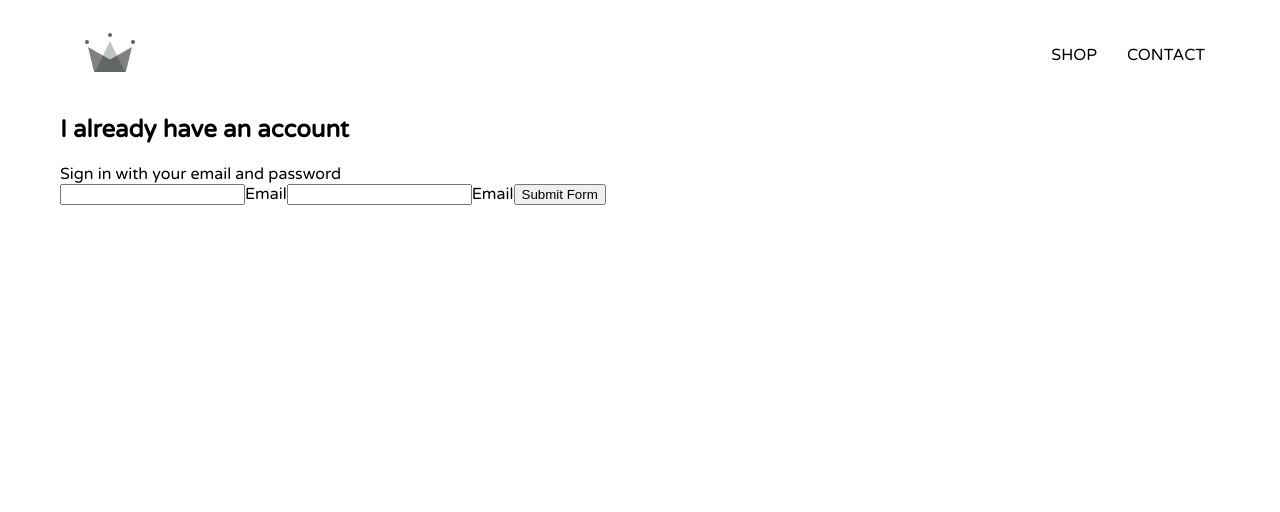
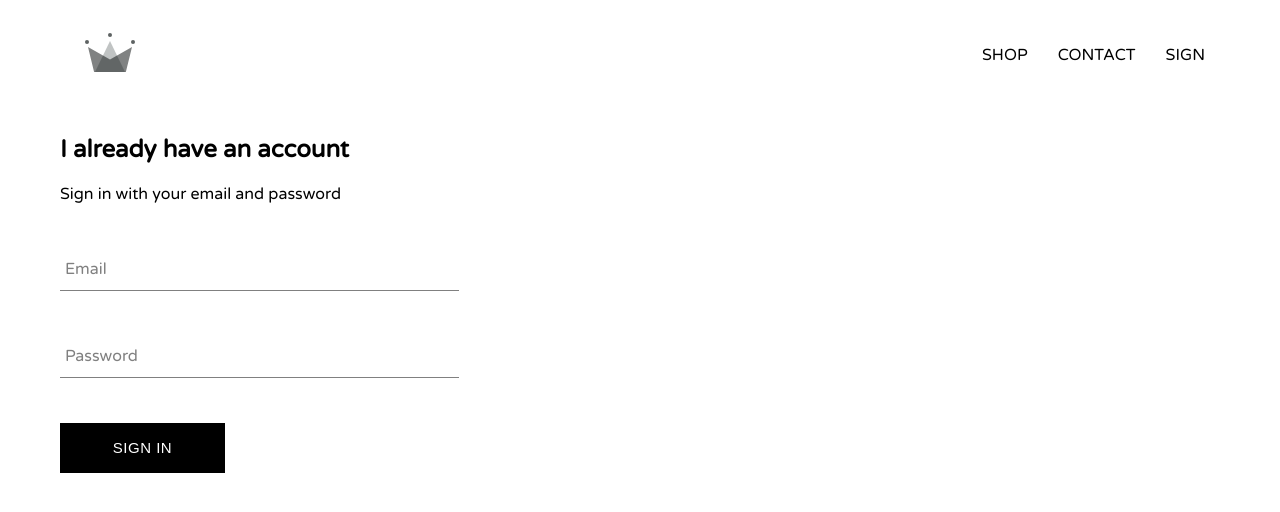
Before and after one commit to lazar0169/arrivals, a React (Create React App) app: page /sign in a window 1280 px wide. Shown: the top 512 px of the page. Built offline with nearby package versions, Linux system fonts and the light colour scheme.

Commit message:
SignIn: added form style

```diff
--- /dev/null
+++ b/src/components/custom-button/custom-button.component.jsx
@@ -0,0 +1,11 @@
+import React from 'react';
+
+import './custom-button.styles.scss';
+
+const CustomButton = ({ children, ...props }) => (
+    <button className="custom-button" {...props}>
+        {children}
+    </button>
+);
+
+export default CustomButton;
--- /dev/null
+++ b/src/components/custom-button/custom-button.styles.scss
@@ -0,0 +1,20 @@
+.custom-button {
+    min-width: 165px;
+    width: auto;
+    height: 50px;
+    letter-spacing: 0.5px;
+    line-height: 50px;
+    padding: 0 35px 0 35px;
+    font-size: 15px;
+    background-color: black;
+    color: white;
+    text-transform: uppercase;
+    border: none;
+    cursor: pointer;
+
+    &:hover {
+      background-color: white;
+      color: black;
+      border: 1px solid black;
+    }
+  }
--- /dev/null
+++ b/src/components/form-input/form-input.component.jsx
@@ -0,0 +1,14 @@
+import React from 'react';
+
+import './form-input.styles.scss';
+
+const FormInput = ({ handleChange, label, ...props }) => (
+    <div className="group">
+        <input className="form-input" onChange={handleChange} {...props} />
+        {
+            label ? (<label className={`${props.value.length ? 'shrink' : ''} form-input-label`}>{label}</label>) : null
+        }
+    </div>
+);
+
+export default FormInput;
--- /dev/null
+++ b/src/components/form-input/form-input.styles.scss
@@ -0,0 +1,54 @@
+$sub-color: grey;
+$main-color: black;
+
+@mixin shrinkLabel {
+  top: -14px;
+  font-size: 12px;
+  color: $main-color;
+}
+
+.group {
+  position: relative;
+  margin: 45px 0;
+
+  .form-input {
+    background: none;
+    background-color: white;
+    color: $sub-color;
+    font-size: 18px;
+    padding: 10px 10px 10px 5px;
+    display: block;
+    width: 100%;
+    border: none;
+    border-radius: 0;
+    border-bottom: 1px solid $sub-color;
+    margin: 25px 0;
+
+    &:focus {
+      outline: none;
+    }
+
+    &:focus ~ .form-input-label {
+      @include shrinkLabel();
+    }
+  }
+
+  input[type='password'] {
+    letter-spacing: 0.3em;
+  }
+
+  .form-input-label {
+    color: $sub-color;
+    font-size: 16px;
+    font-weight: normal;
+    position: absolute;
+    pointer-events: none;
+    left: 5px;
+    top: 10px;
+    transition: 300ms ease all;
+
+    &.shrink {
+      @include shrinkLabel();
+    }
+  }
+}
--- a/src/components/header/header.component.jsx
+++ b/src/components/header/header.component.jsx
@@ -17,6 +17,9 @@ const Header = () => (
              <Link className="option" to="/contact">
                 CONTACT
              </Link>
+             <Link className="option" to="/sign">
+                SIGN
+             </Link>
         </div>
     </div>
 );
--- a/src/components/sign-in/sign-in.component.jsx
+++ b/src/components/sign-in/sign-in.component.jsx
@@ -1,4 +1,6 @@
 import React from 'react';
+import FormInput from './../form-input/form-input.component';
+import CustomButton from './../custom-button/custom-button.component';
 
 import './sign-in.styles.scss';
 
@@ -18,8 +20,7 @@ class SignIn extends React.Component {
     }
 
     handleChange = event => {
-        const { value, name } = event;
-
+        const { value, name } = event.target;
         this.setState({ [name]: value });
     }
 
@@ -30,22 +31,24 @@ class SignIn extends React.Component {
                 <span>Sign in with your email and password</span>
 
                 <form onSubmit={this.handleSubmit}>
-                    <input
+                    <FormInput
                         name="email"
+                        type="email"
                         value={this.state.email}
                         required
-                        onChange={this.handleChange}
+                        handleChange={this.handleChange}
+                        label="Email"
                     />
-                    <label>Email</label>
-                    <input
+                    <FormInput
                         name="password"
+                        type="password"
                         value={this.state.password}
                         required
-                        onChange={this.handleChange}
+                        handleChange={this.handleChange}
+                        label="Password"
                     />
-                    <label>Email</label>
 
-                    <input type="submit" value="Submit Form" />
+                    <CustomButton type="submit" value="Submit Form">Sign In</CustomButton>
                 </form>
             </div>
         );
--- a/src/components/sign-in/sign-in.styles.scss
+++ b/src/components/sign-in/sign-in.styles.scss
@@ -0,0 +1,9 @@
+.sign-in {
+    width: 30vw;
+    display: flex;
+    flex-direction: column;
+
+    .title {
+        margin: 10px 0;
+    }
+}
```
